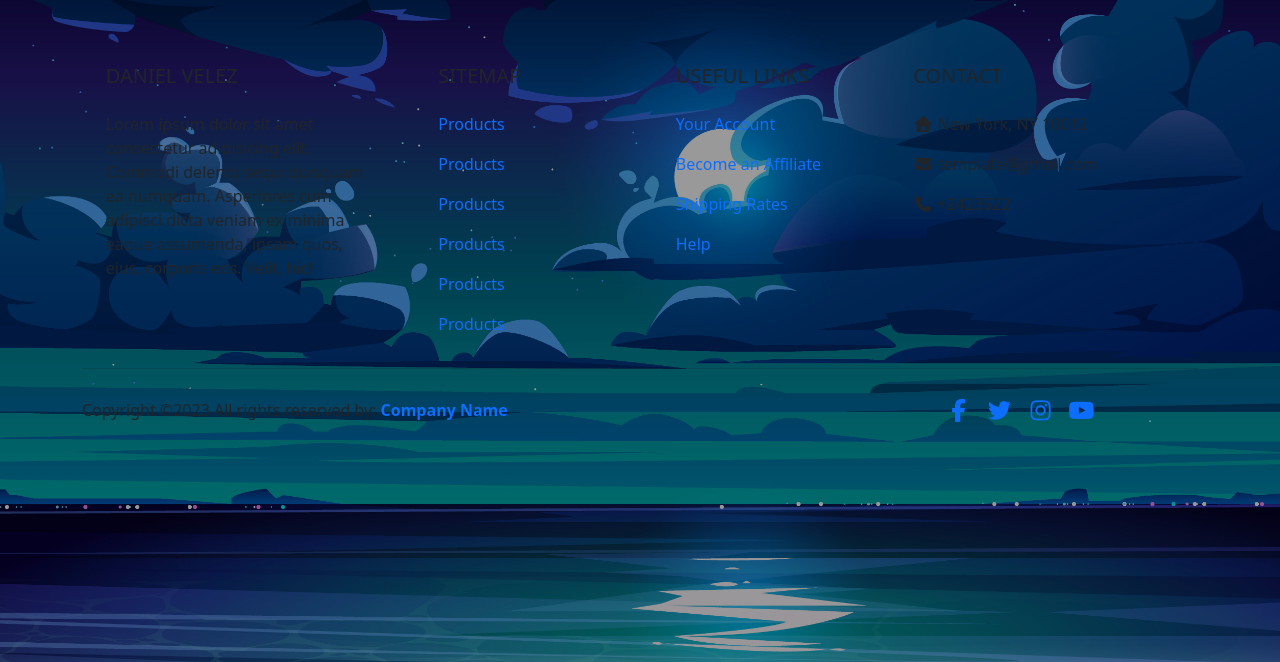
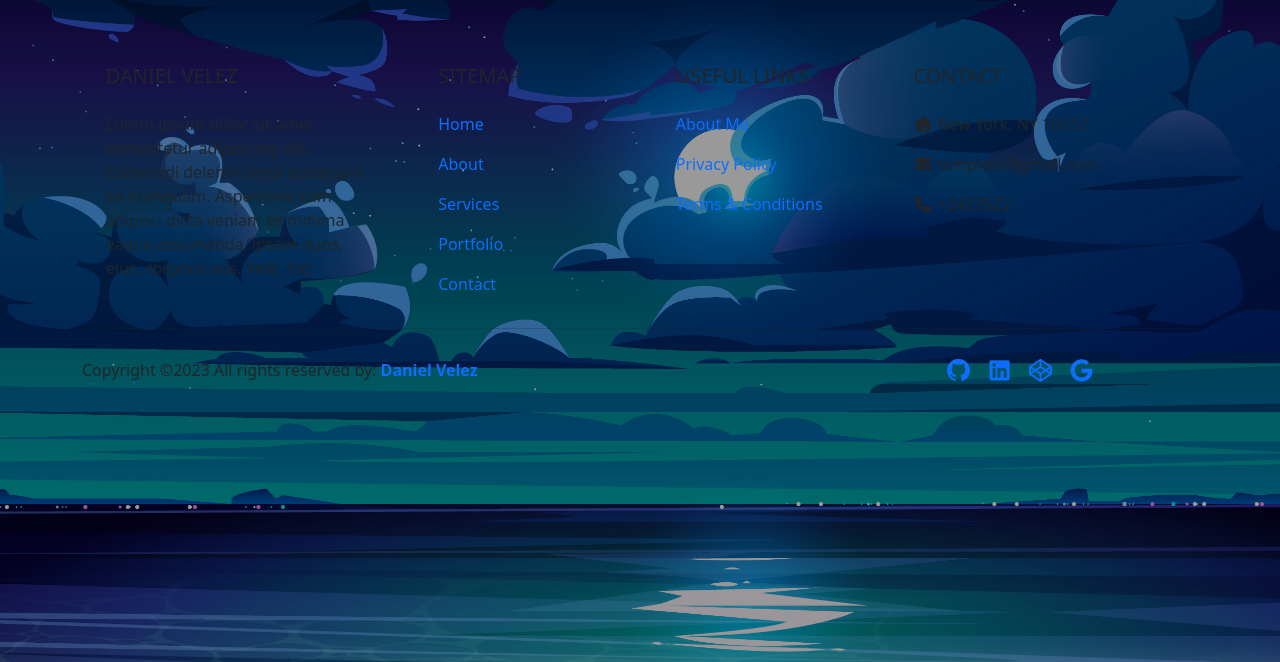
Before and after one commit to Daniel1000c/creatorRepo, a PHP site: page /index.php in a window 1280 px wide. Shown: the part 56-718 px from the top of the page. Run offline with PHP 8.4, Linux system fonts and the light colour scheme; some libraries are stand-ins or nearby versions.

Commit message:
Add site map links, userful, social media icons, and rights name
- Add site map links for easier user navigation
- Add useful links that show privacy policy etc.
- Change social media icons to be creator socials
- Rename rights reserved name to creators name

```diff
--- a/includes/footer.php
+++ b/includes/footer.php
@@ -14,22 +14,19 @@
                     <h5 class="text-uppercase mb-4 font-weight-bold">SiteMap</h5>
 
                     <p>
-                        <a href="#" style="text-decoration: none;">Products</a>
+                        <a href="#" style="text-decoration: none;">Home</a>
                     </p>
                     <p>
-                        <a href="#" style="text-decoration: none;">Products</a>
+                        <a href="#" style="text-decoration: none;">About</a>
                     </p>
                     <p>
-                        <a href="#" style="text-decoration: none;">Products</a>
+                        <a href="#" style="text-decoration: none;">Services</a>
                     </p>
                     <p>
-                        <a href="#" style="text-decoration: none;">Products</a>
+                        <a href="#" style="text-decoration: none;">Portfolio</a>
                     </p>
                     <p>
-                        <a href="#" style="text-decoration: none;">Products</a>
-                    </p>
-                    <p>
-                        <a href="#" style="text-decoration: none;">Products</a>
+                        <a href="#" style="text-decoration: none;">Contact</a>
                     </p>
                 </div>
 
@@ -37,16 +34,13 @@
                     <h5 class="text-uppercase mb-4 font-weight-bold">Useful links</h5>
 
                     <p>
-                        <a href="#" style="text-decoration: none;">Your Account</a>
+                        <a href="#" style="text-decoration: none;">About Me</a>
                     </p>
                     <p>
-                        <a href="#" style="text-decoration: none;">Become an Affiliate</a>
+                        <a href="#" style="text-decoration: none;">Privacy Policy</a>
                     </p>
                     <p>
-                        <a href="#" style="text-decoration: none;">Shipping Rates</a>
-                    </p>
-                    <p>
-                        <a href="#" style="text-decoration: none;">Help</a>
+                        <a href="#" style="text-decoration: none;">Terms & Conditions</a>
                     </p>
                 </div>
 
@@ -72,7 +66,7 @@
                 <div class="col-md-7 col-lg-8">
                     <p>Copyright ©2023 All rights reserved by:
                         <a href="#" style="text-decoration: none;">
-                            <strong>Company Name</strong>
+                            <strong>Daniel Velez</strong>
                         </a>
                     </p>
                 </div>
@@ -81,16 +75,16 @@
                     <div class="text-center text-md-right">
                         <ul class="list-unstyled list-inline">
                             <li class="list-inline-item">
-                                <a href="#" class="btn-floating btn-sm" style="font-size: 23px;"><i><i class="fab fa-facebook-f"></i></i></a>
+                                <a href="#" rel="noopener noreferrer" class="btn-floating btn-sm" style="font-size: 23px;"><i><i class="fab fa-github"></i></i></a>
                             </li>
                             <li class="list-inline-item">
-                                <a href="#" class="btn-floating btn-sm" style="font-size: 23px;"><i><i class="fab fa-twitter"></i></i></a>
+                                <a href="#" rel="noopener noreferrer" class="btn-floating btn-sm" style="font-size: 23px;"><i><i class="fab fa-linkedin"></i></i></a>
                             </li>
                             <li class="list-inline-item">
-                                <a href="#" class="btn-floating btn-sm" style="font-size: 23px;"><i><i class="fab fa-instagram"></i></i></a>
+                                <a href="#" rel="noopener noreferrer" class="btn-floating btn-sm" style="font-size: 23px;"><i><i class="fab fa-codepen"></i></i></a>
                             </li>
                             <li class="list-inline-item">
-                                <a href="#" class="btn-floating btn-sm" style="font-size: 23px;"><i><i class="fab fa-youtube"></i></i></a>
+                                <a href="#" rel="noopener noreferrer" class="btn-floating btn-sm" style="font-size: 23px;"><i><i class="fab fa-google"></i></i></a>
                             </li>
                         </ul>
                     </div>
```
